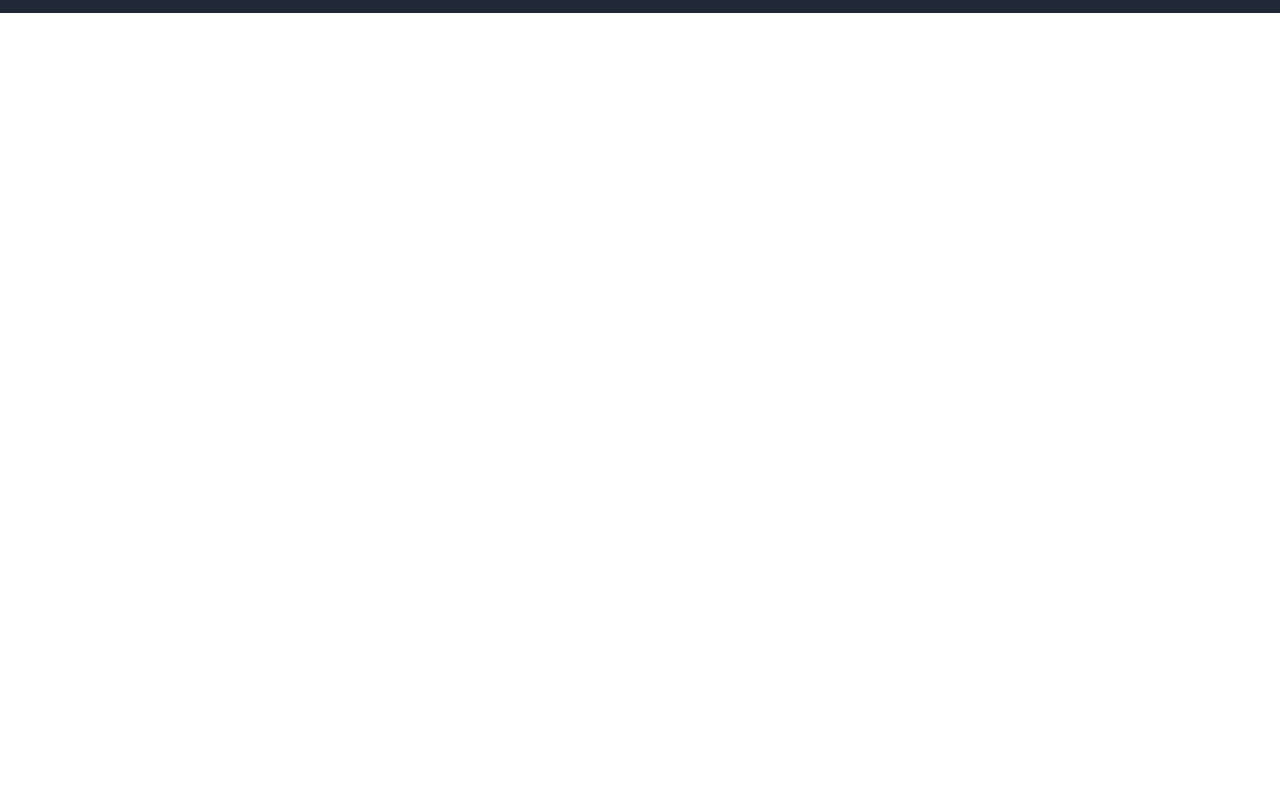
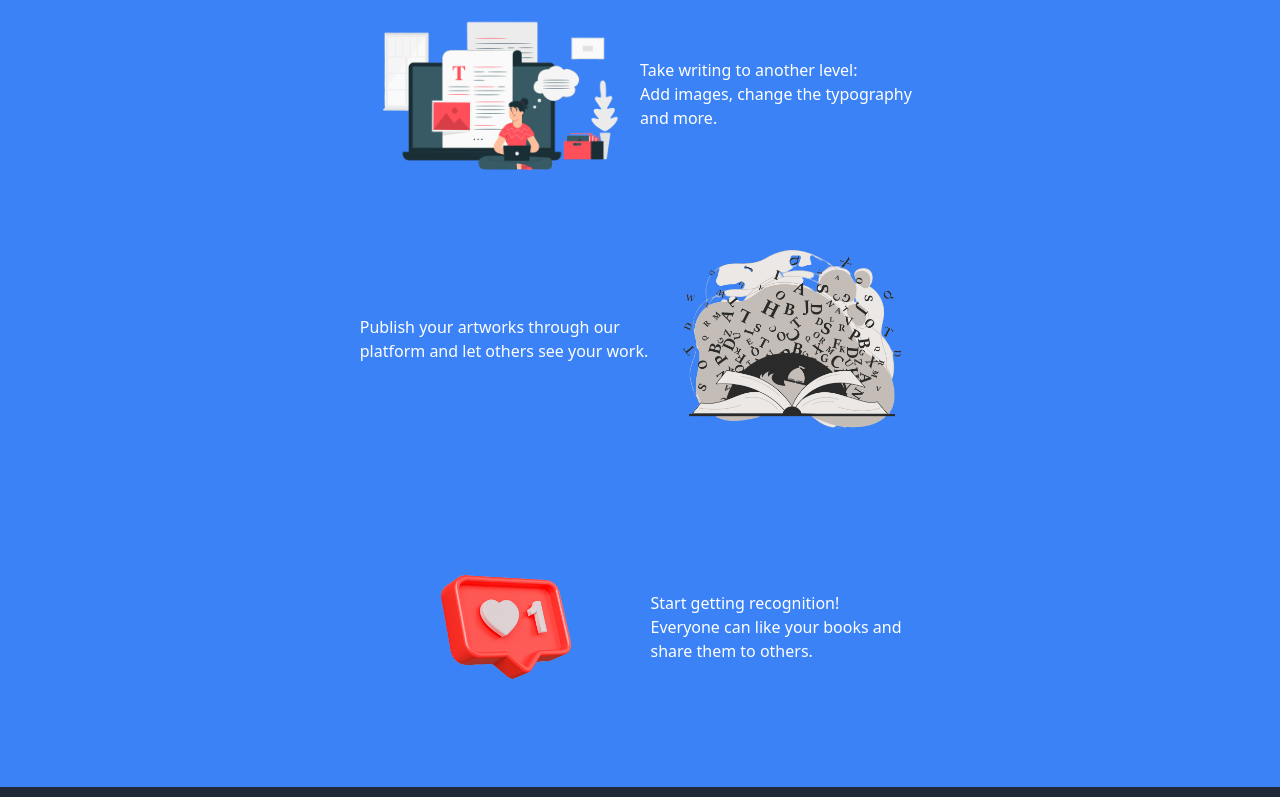
Before and after one commit to Programadores-de-lavadoras/PDL-landing-page, a website: page index.html in a window 1280 px wide. Shown: the part 1902-2699 px from the top of the page. Before the commit the page ends 1915 px from the top, so only its background shows below. Drawn offline with Linux system fonts and the light colour scheme.

Commit message:
feat: added section to english index

```diff
--- a/index.html
+++ b/index.html
@@ -127,6 +127,24 @@
         </div>
       </div>
     </section>
+
+    <section class="p-8 text-white bg-primary">
+      <p class="text-center my-4 text-lg">For our awesome writers</p>
+      <div class="flex flex-col gap-8">
+          <div class="flex flex-wrap md:flex-row-reverse justify-center items-center gap-4">
+              <p>Take writing to another level:<br>Add images, change the typography<br>and more.</p>
+              <img class="w-56 md:w-64 h-auto" src="/images/writing.png" alt="Happy author working on a new title">
+          </div>
+          <div class="flex flex-wrap justify-center items-center gap-4">
+              <p>Publish your artworks through our<br>platform and let others see your work.</p>
+              <img class="w-56 md:w-64 h-auto" src="/images/book-upload.png" alt="A book with letters around it">
+          </div>
+          <div class="flex flex-wrap md:flex-row-reverse justify-center items-center gap-4">
+              <p>Start getting recognition!<br>Everyone can like your books and<br>share them to others.</p>
+              <img class="w-56 md:w-64 h-auto" src="/images/love.png" alt="A like notification">
+          </div>
+      </div>
+  </section>
   </main>
 
   <footer class="flex flex-col justify-center items-center text-white bg-gray-800 gap-4 py-4">
```
